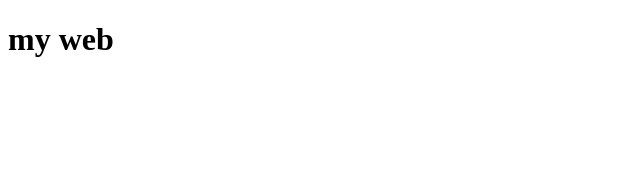
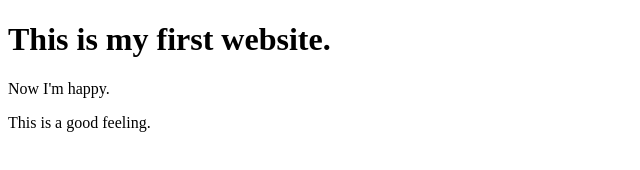
Before and after one commit to SubarnoShahNuhash/First-Website, a plain HTML site: page index.html in a window 1280 px wide. Shown: the whole page, without its empty margins (0-640 px from the left). Drawn offline with Linux system fonts and the light colour scheme.

Commit message:
feeling added

```diff
--- a/index.html
+++ b/index.html
@@ -6,8 +6,8 @@
     <title>Document</title>
 </head>
 <body>
-    <h1> my web
-
-    </h1>
+    <h1>This is my first website.</h1>
+    <p>Now I'm happy.</p>
+    <P>This is a good feeling.</P>
 </body>
 </html>
```
